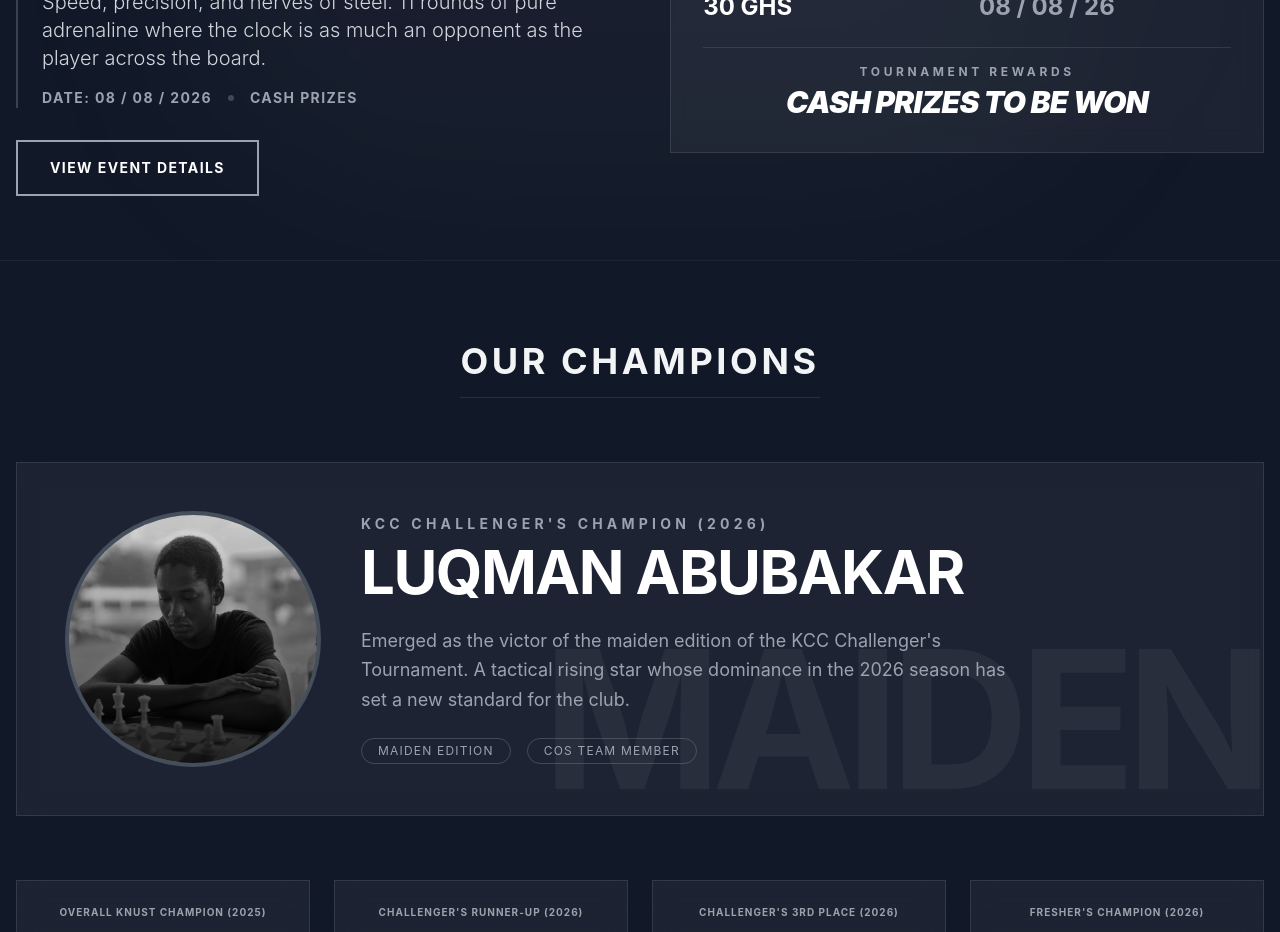
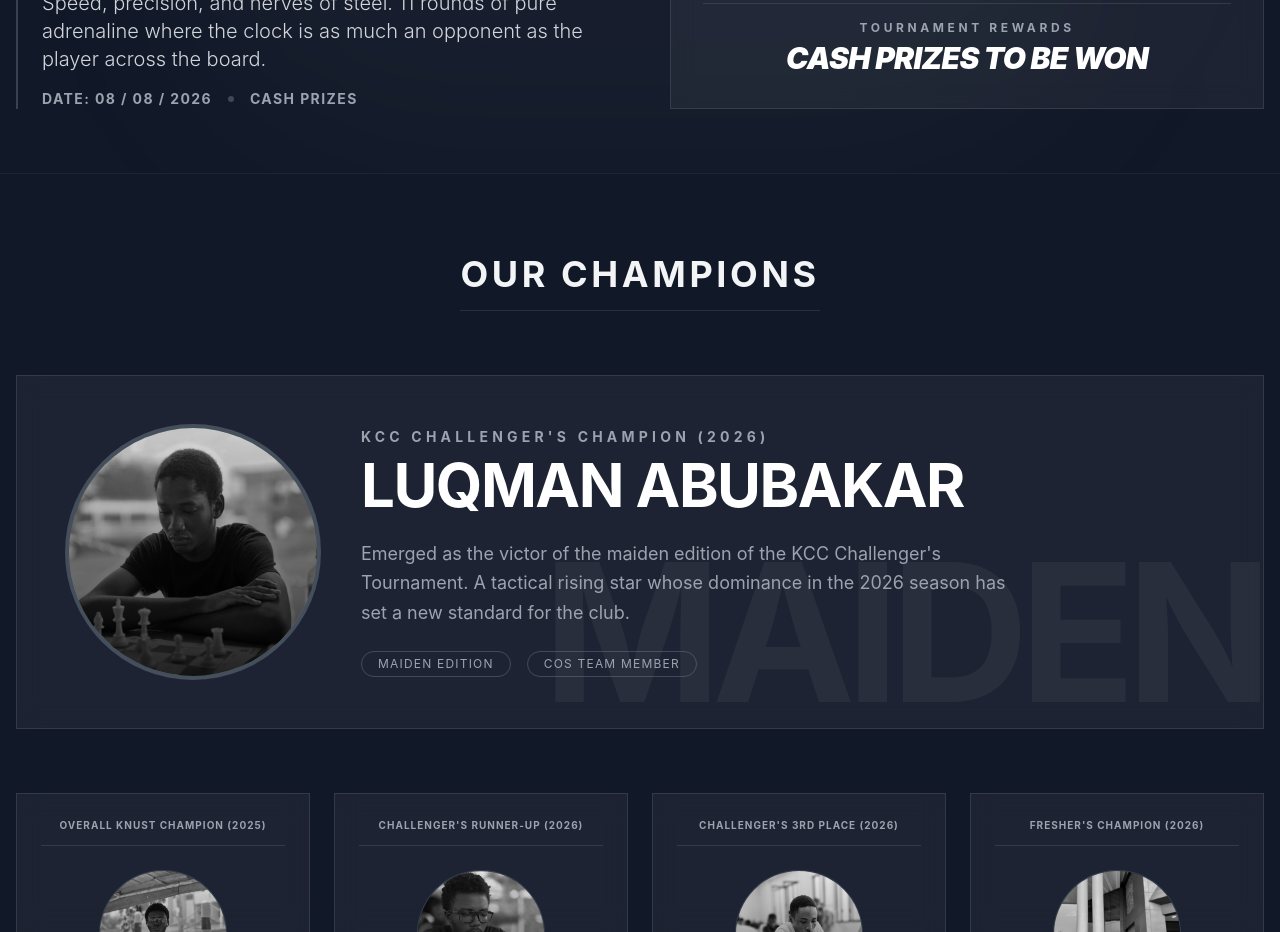
Before and after one commit to ALpatson/knust_chess_website, a React (Vite) app: page / in a window 1280 px wide. Shown: the part 1960-2892 px from the top of the page. Built offline with nearby package versions, Linux system fonts and the light colour scheme.

Commit message:
Remove View Event Details button from Home page Blitz Royale section

```diff
--- a/src/pages/Home.jsx
+++ b/src/pages/Home.jsx
@@ -242,15 +242,6 @@ const Home = () => {
                 </div>
               </div>
 
-              <div className="pt-2">
-                <Link
-                  to="/events"
-                  className="group relative inline-flex items-center justify-center px-8 py-4 font-bold text-white transition-all duration-200 bg-transparent border-2 border-chess-accent overflow-hidden"
-                >
-                  <div className="absolute inset-0 w-0 transition-all duration-300 ease-out bg-chess-accent group-hover:w-full"></div>
-                  <span className="relative uppercase tracking-widest text-sm group-hover:text-black">View Event Details</span>
-                </Link>
-              </div>
             </div>
 
             {/* Event Stats Card */}
```
